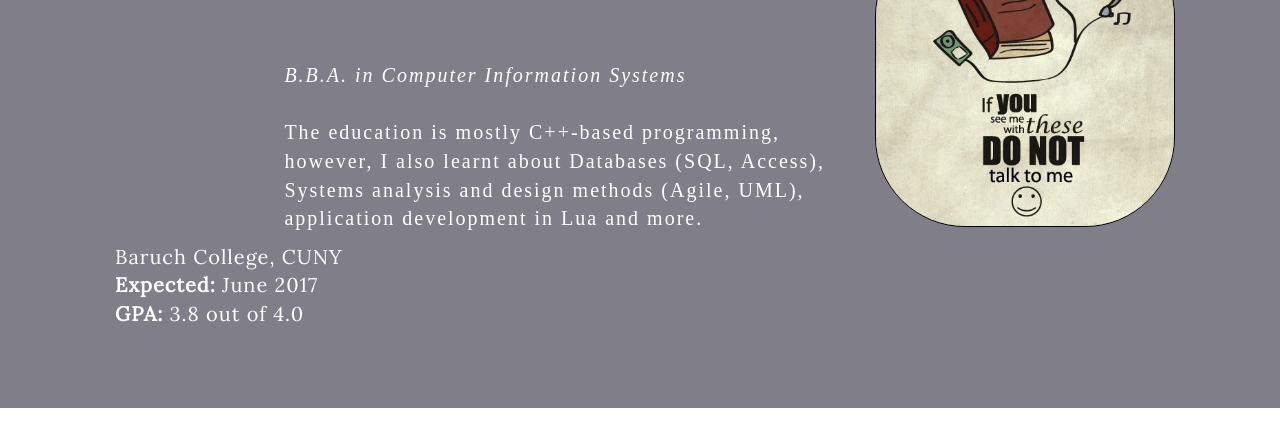
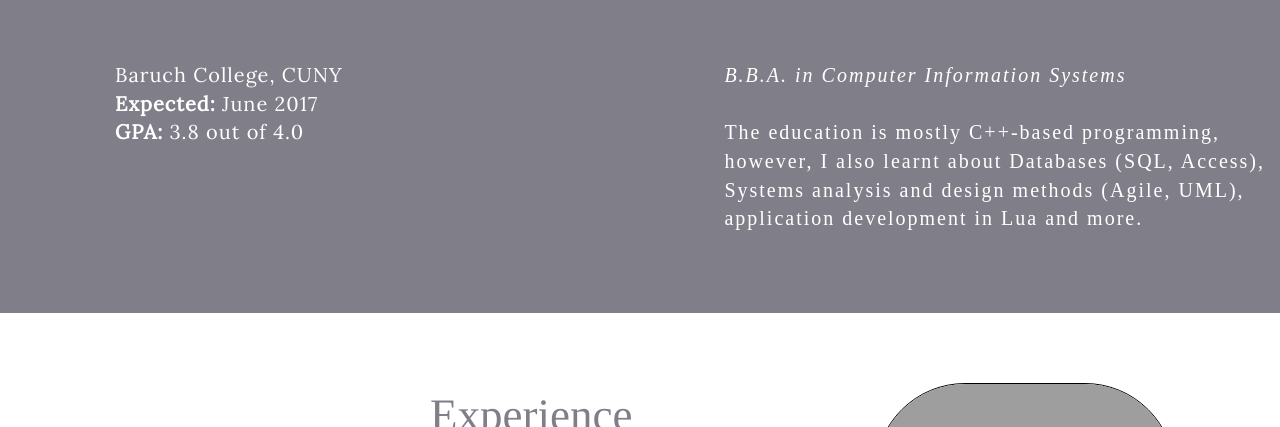
Before and after one commit to DianaPilat/myWebPage, a plain HTML site: page index.html in a window 1280 px wide. Shown: the part 685-1112 px from the top of the page. Drawn offline with nearby package versions, Linux system fonts and the light colour scheme; grey boxes are pictures that could not be loaded.

Commit message:
Update index.html

```diff
--- a/index.html
+++ b/index.html
@@ -46,7 +46,7 @@
     </div>
 
   <div class="container-fluid bg-2 text-justify">
- <img src="book.jpg" id="img-education"/>
+<!-- <img src="book.jpg" id="img-education"/> -->
     <p id="headings-2">Education</p>
     <br><br><br><p class="details"><em>B.B.A. in Computer Information Systems</em><br><br>The education is mostly C++-based programming,<br> however, I also learnt about Databases (SQL, Access), <br> Systems analysis and design methods (Agile, UML), <br>application development in Lua and more.</p>
     <p class="heading">Baruch College, CUNY<br><strong>Expected:</strong> June 2017
```
